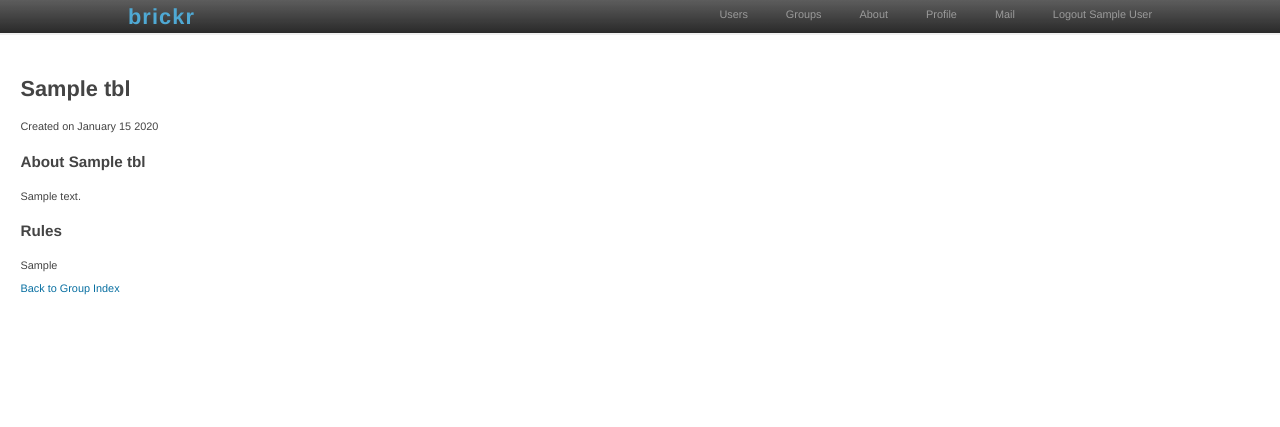
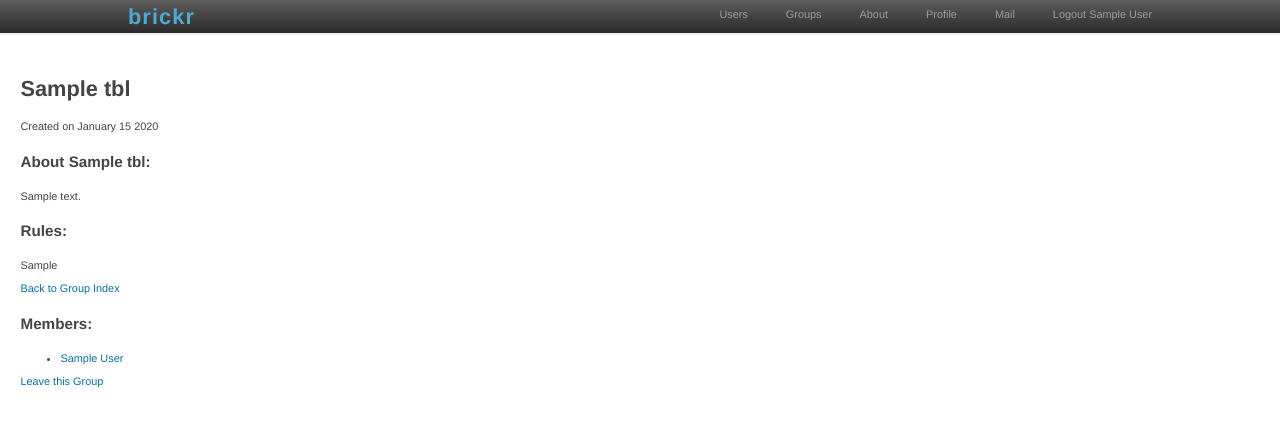
Before and after one commit to remig/brickr, a Flask app: page /groups/#/ in a window 1280 px wide. Shown: the top 427 px of the page. Run offline with Flask 2, Linux system fonts and the light colour scheme; the visitor is signed in with stand-in values (Sample User, id 1); tables that the repository leaves empty hold one stand-in row (values such as "Sample post"); parts of the project's set-up code (start-up, migrations or seed data) failed here and were passed over; some libraries are stand-ins or nearby versions.

Commit message:
More group stuff.
Display list of members on group page. Rudimentary (read - hideous) UI
for users to join and leave groups.  Fix redirect on logout (use most
recent URL, not index).

```diff
--- a/app/groups/views.py
+++ b/app/groups/views.py
@@ -15,3 +15,19 @@ def root():
 def one_group(groupURL):
     group = Group.query.filter_by(url_name = groupURL).first()
     return flask.render_template('groups/group.html', group = group)
+
+@mod.route('/_leaveOrJoinGroup/', methods = ['POST'])
+@requires_login
+def leaveOrJoinGroup():
+    if flask.request.method == 'POST':
+        user = User.query.get(flask.request.form.get('userID'))
+        group = Group.query.get(flask.request.form.get('groupID'))
+        action = flask.request.form.get('action')
+        if user and group:
+            if action == 'join':
+                group.members.append(user)
+            elif action == 'leave' and user in group.members:
+                group.members.remove(user)
+            db.session.commit()
+        return flask.jsonify(result = True)
+    return flask.jsonify(result = False)
--- a/app/static/js/main.js
+++ b/app/static/js/main.js
@@ -54,3 +54,18 @@ function tagKeyPress(el, e, photoID) {
 	);
 	return false;
 }
+
+function leaveOrJoinGroup(action, groupName, groupID, userID) {
+	if (confirm('Do you really want to ' + action + ' the group "' + groupName + '"?')) {
+		$.post($SCRIPT_ROOT + '/groups/_leaveOrJoinGroup/',
+			{userID: userID, groupID: groupID, action: action},
+			function(data) {
+				if (data.result) {
+					window.location.reload();  // fuck me that's nasty; need better way to refresh member list and 'join / abandon' link
+				} else {
+					alert('Something went terribly wrong in the group ' + action + ' process...')
+				}
+			}
+		);
+	}
+}
--- a/app/templates/groups/group.html
+++ b/app/templates/groups/group.html
@@ -10,10 +10,23 @@
 <div id="content-main">
     <h2>{{ group.name }}</h2>
     <p>Created on <span class="convert-time">{{ group.creation_time }},LL</span></p>
-    <h4>About {{ group.name }}</h4>
+    <h4>About {{ group.name }}:</h4>
     <p>{{ group.description }}</p>
-    <h4>Rules</h4>
+    <h4>Rules:</h4>
     <p>{{ group.rules }}</p>
     <a href="{{ url_for('groups.root') }}">Back to Group Index</a>
+    <h4>Members:</h4>
+    <ul>
+    {% for member in group.members %}
+        <li><a href="{{ url_for('photos.stream', username = member.name) }}">{{ member.name }}</a></li>
+    {% endfor %}
+    </ul>
+    {% if g.user %}
+        {% if g.user in group.members %}
+            <a href="javascript:leaveOrJoinGroup('leave', '{{ group.name }}', {{ group.id }}, {{ g.user.id }});">Leave this Group</a>
+        {% else %}
+            <a href="javascript:leaveOrJoinGroup('join', '{{ group.name }}', {{ group.id }}, {{ g.user.id }});">Join this Group</a>
+        {% endif %}
+    {% endif %}
 </div>
 {% endblock %}
--- a/app/templates/groups/group_index.html
+++ b/app/templates/groups/group_index.html
@@ -16,7 +16,7 @@
     <h3>All available groups:</h3>
     <ul>
         {% for group in groups.query.all() %}
-            <li><a href="{{ url_for('groups.one_group', groupURL = group.url_name) }}">{{ group.name }}</a> - <span>(x members)</span></li>
+            <li><a href="{{ url_for('groups.one_group', groupURL = group.url_name) }}">{{ group.name }}</a> - <span>{{ group.members.count() }} members</span></li>
         {% endfor %}
     </ul>
 </div>
--- a/app/users/views.py
+++ b/app/users/views.py
@@ -49,7 +49,7 @@ def create_or_login(resp):
                                  name = resp.fullname or resp.nickname,
                                  email = resp.email))  # Send new user to profile creation page
 
-    # User successfully logged - cache user object then redirect to wherever they came from
+    # User successfully logged out - cache user object then redirect to wherever they came from
     g.user = user
     return redirect(oid.get_next_url())
 
@@ -60,7 +60,7 @@ def logout():
     if 'openid' in session:
         session.pop('openid')
     flash('You were logged out')
-    return redirect(url_for('index'))
+    return redirect(oid.get_next_url())
 
 @mod.route('/register/', methods = ['GET', 'POST'])
 def register():
```
